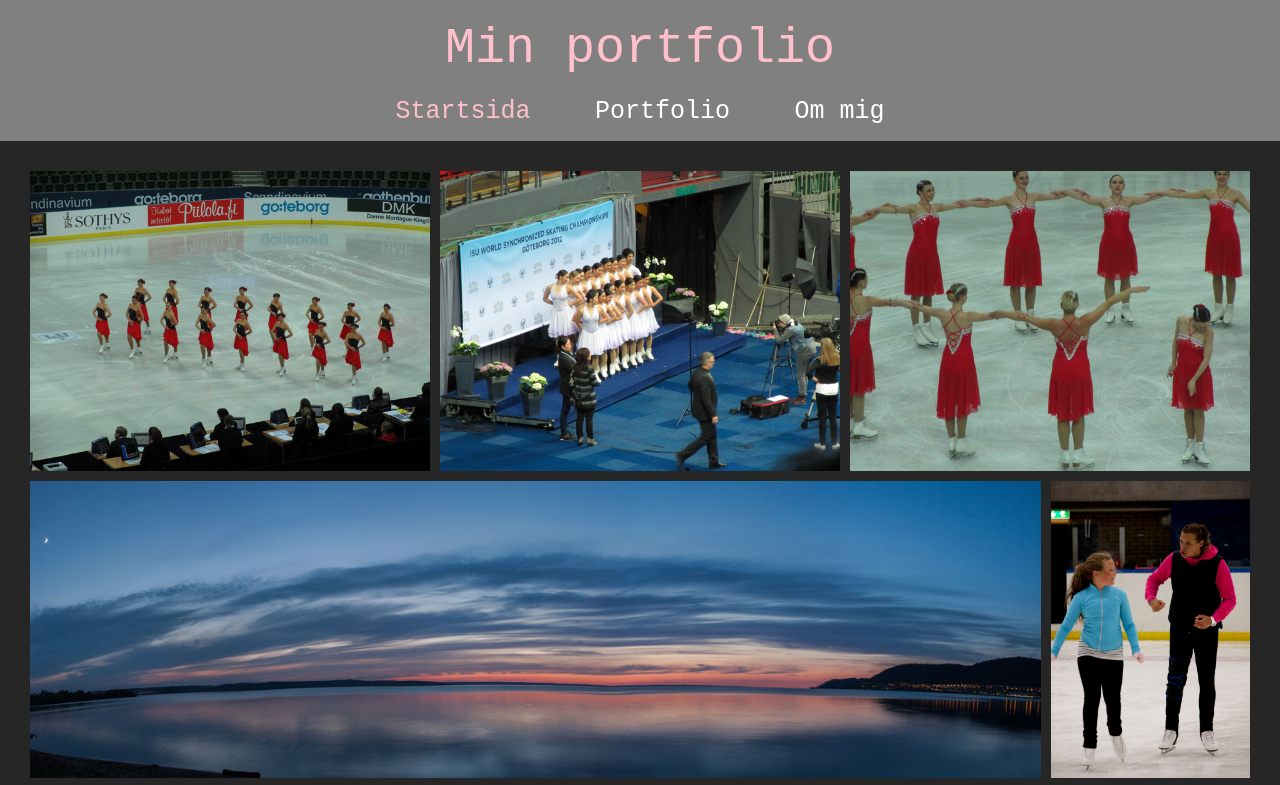
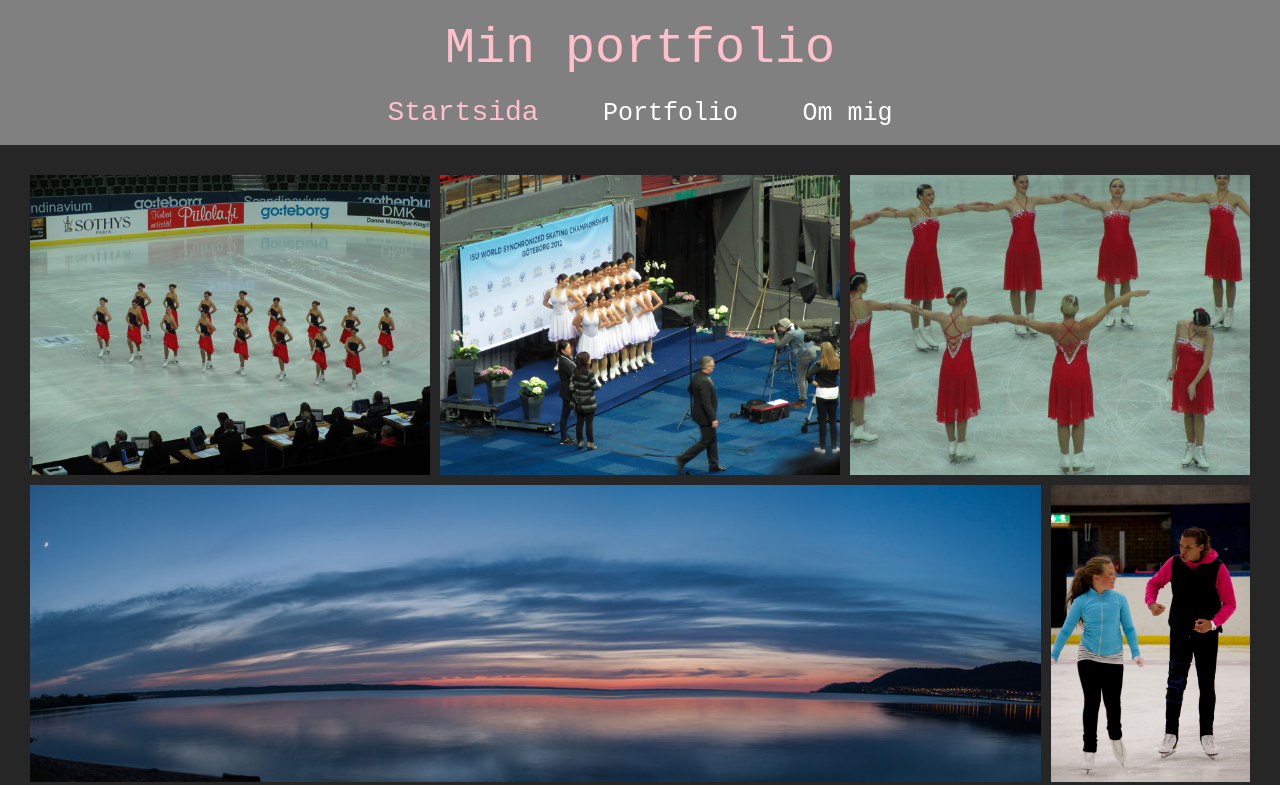
Before and after one commit to josefinenilsson/Portfolio-multimediaproject, a plain HTML site: page portfolio.html in a window 1280 px wide. In both pictures the pointer is over the link "Startsida". Shown: the top 785 px of the page. Drawn offline with nearby package versions, Linux system fonts and the light colour scheme.

Commit message:
Transisions

```diff
--- a/css/mediaqueries.css
+++ b/css/mediaqueries.css
@@ -3,6 +3,10 @@
 	nav a {
 		padding: 5%;
 		font-size: 25px;
+	}
+
+	nav a:hover {
+	font-size: 28px;
 	}
 
 	h1 {
@@ -24,4 +28,8 @@
 	padding: 1%;
 
 	}
+
+	header {
+	height: 130px;
+	}
 }
--- a/css/style.css
+++ b/css/style.css
@@ -23,8 +23,7 @@ body {
 }
 
 header {
-
-	height: auto;
+	height: 100px;
 	background: grey;
 	margin:0px;
 	padding-bottom: 15px;
@@ -81,11 +80,12 @@ nav a {
 
 nav a:hover {
 	color: pink;
-	-webkit-transition: all 2s ease;
-	-moz-transition: all 2s ease;
-	-ms-transition: all 2s ease;
-	-o-transition: all 2s ease;
-	transition: all 2s ease;
+	-webkit-transition: all 0.1s ease;
+	-moz-transition: all 0.1s ease;
+	-ms-transition: all 0.1s ease;
+	-o-transition: all 0.1s ease;
+	transition: all 0.1s ease;
+	font-size: 16px;
 }
 
 
@@ -147,9 +147,9 @@ img {
     }
 
 	.Collage img:hover {
-		-ms-filter: 50;
-		filter: alpha(opacity=50);
-		-moz-opacity: 0.5;
-		-khtml-opacity: 0.5;
+		-ms-filter: 50 !important;
+		filter: alpha(opacity=50) !important;
+		-moz-opacity: 0.5 !important;
+		-khtml-opacity: 0.5 !important;
 		opacity: 0.5 !important;
 	}
```
Also changed, not shown: portfolio.html (+1 -1 lines).
